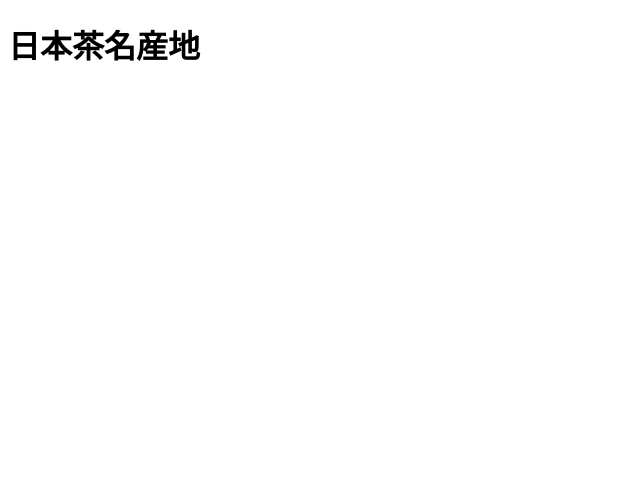
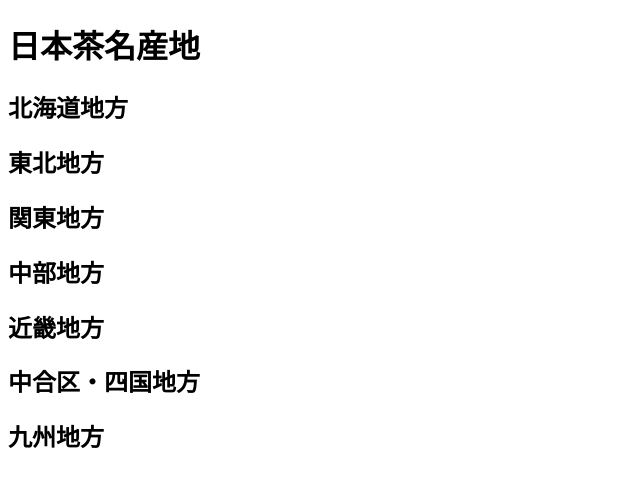
Before and after one commit to t-e-a-party/greentea, a plain HTML site: page index.html in a window 1280 px wide. Shown: the whole page, without its empty margins (0-640 px from the left). Drawn offline with Linux system fonts and the light colour scheme.

Commit message:
地域更新

```diff
--- a/index.html
+++ b/index.html
@@ -9,5 +9,13 @@
   </head>
   <body>
     <h1>日本茶名産地</h1>
+    <h2>北海道地方</h2>
+    <h2>東北地方</h2>
+    <h2>関東地方</h2>
+    <h2>中部地方</h2>
+    <h2>近畿地方</h2>
+    <h2>中合区・四国地方</h2>
+    <h2>九州地方</h2>
+
   </body>
 </html>
```
